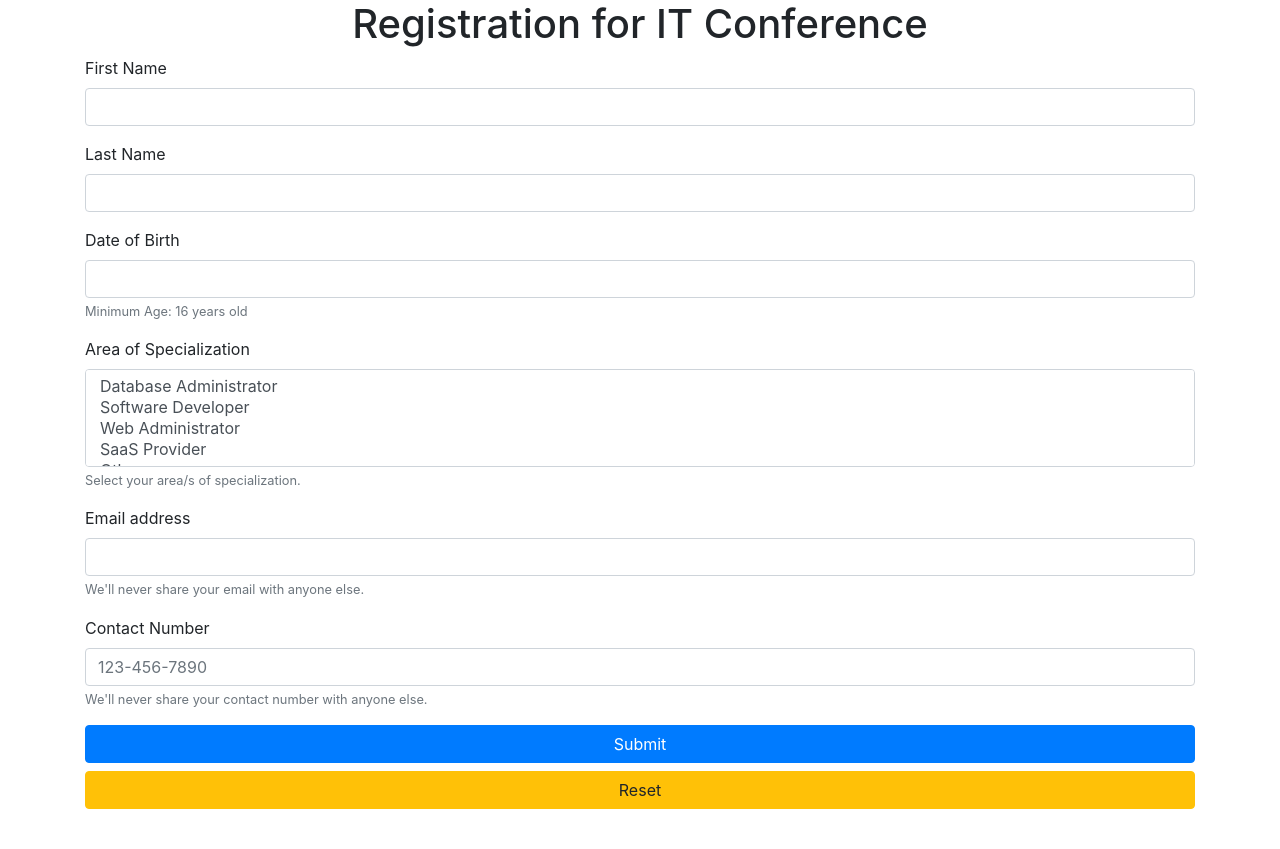
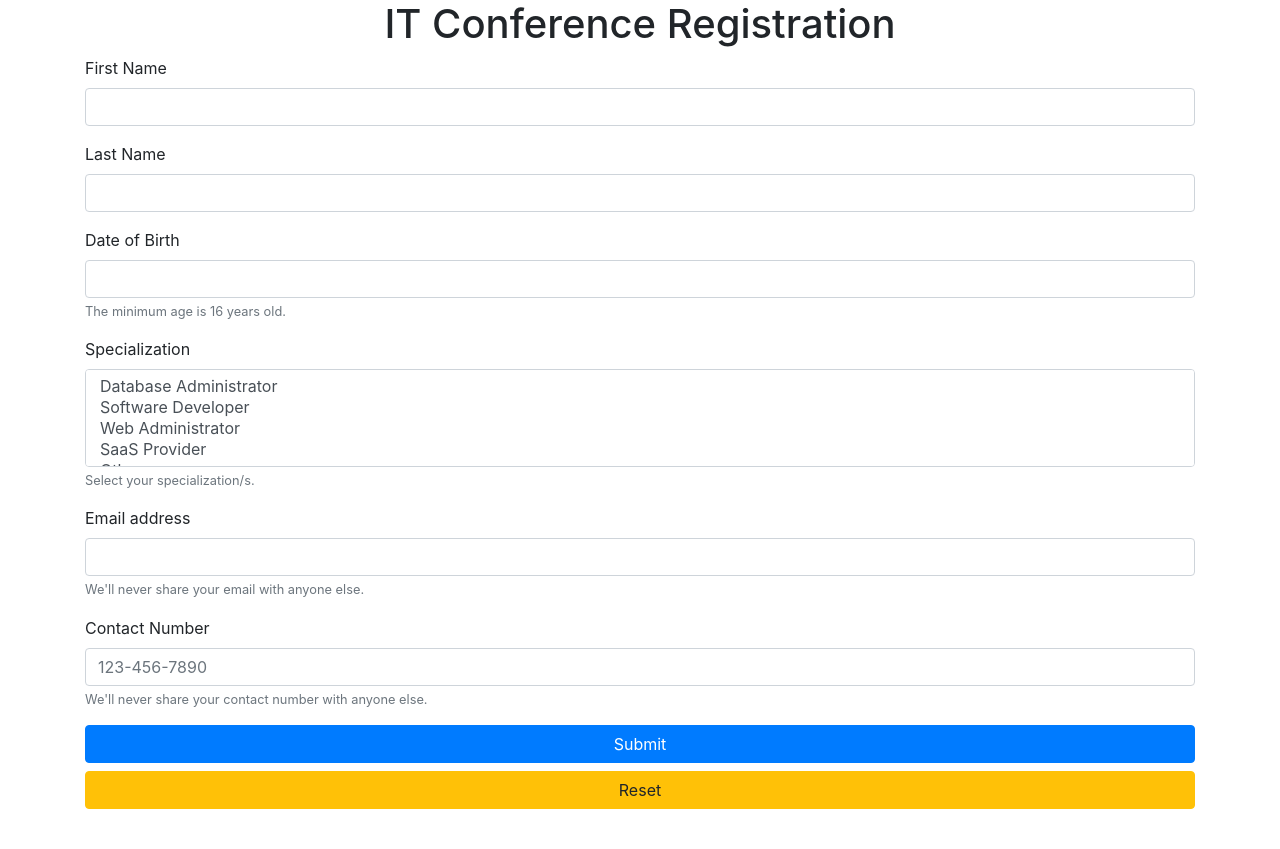
Before and after one commit to YanickGit/attendance, a PHP site: page / in a window 1280 px wide. Shown: the top 849 px of the page. Run offline with PHP 8.4, Linux system fonts and the light colour scheme; some libraries are stand-ins or nearby versions.

Commit message:
Form literal changes
Form literal changes

```diff
--- a/index.php
+++ b/index.php
@@ -4,7 +4,7 @@
         require_once 'includes/header.php';
     ?>
 
-    <h1 class = "text-center">Registration for IT Conference</h1>
+    <h1 class = "text-center">IT Conference Registration</h1>
 
     <!--
         Form Fields
@@ -28,11 +28,11 @@
         <div class="form-group">
             <label for="dob">Date of Birth</label>
             <input type="text" class="form-control" id="dob" aria-describedby="dob" required>
-            <small id="dobHelp" class="form-text text-muted">Minimum Age: 16 years old</small>
+            <small id="dobHelp" class="form-text text-muted">The minimum age is 16 years old.</small>
         </div>
         <!-- Pull List From Database -->
         <div class="form-group">
-            <label for="specialization">Area of Specialization</label>
+            <label for="specialization">Specialization</label>
                 <select multiple class="form-control" id="specialization" required>
                     <option>Database Administrator</option>
                     <option>Software Developer</option>
@@ -40,7 +40,7 @@
                     <option>SaaS Provider</option>
                     <option>Other</option>
                 </select>
-            <small id="specializationHelp" class="form-text text-muted">Select your area/s of specialization.</small>
+            <small id="specializationHelp" class="form-text text-muted">Select your specialization/s.</small>
         </div>
         <div class="form-group">
             <label for="email">Email address</label>
```
